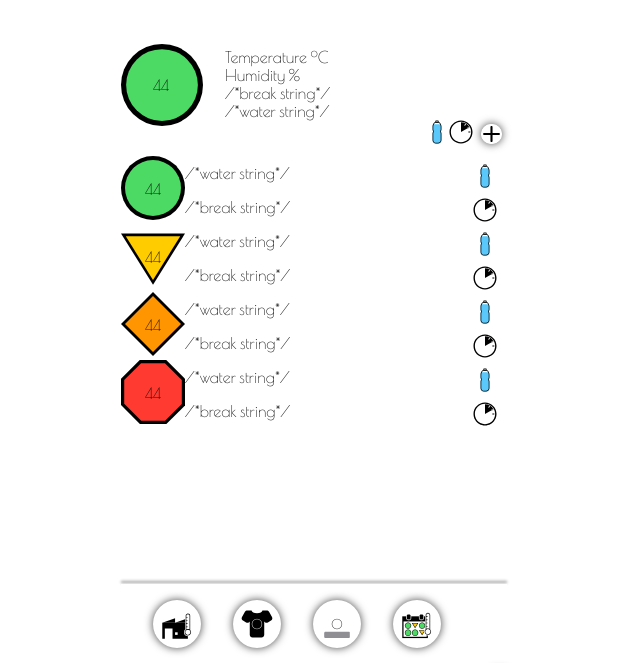
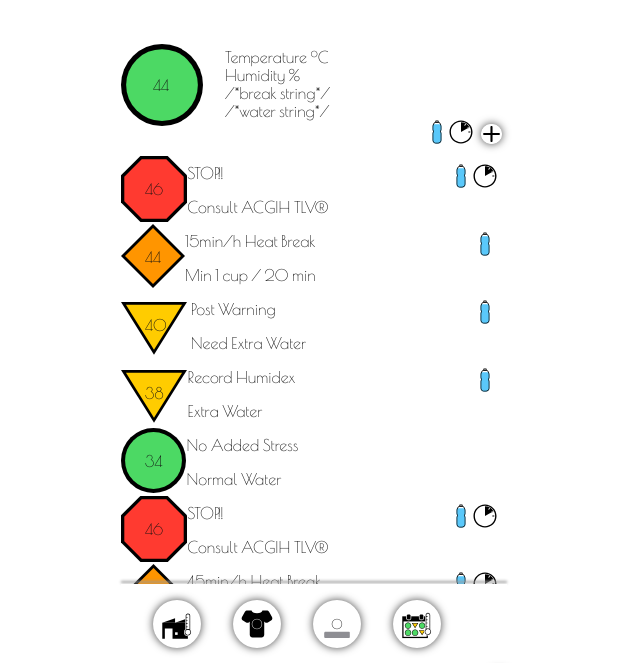
Before and after one commit to oudy0001/HeatStress, a plain HTML site: page index.html in a window 1280 px wide. Shown: the part 88-751 px from the top of the page, without its empty margins (327-967 px from the left). Drawn offline with nearby package versions, Linux system fonts and the light colour scheme.

Commit message:
I created and hooked up a list of data that generates the list, I am still working on getting the number pad to add inputs but I have a few questions for John first. In the mean time I will be working on getting the css perfect and as a result the html has changed a bit too (one thing I already fixed is that the list currently doesn't display the last data member it need a bottom margin of 8rem to fix but I don't want to include the latest css and scss files because they are still being worked on). This should be enough changes for a bit.

```diff
--- a/events/events.js
+++ b/events/events.js
@@ -11,9 +11,64 @@ var HSAppByOHCOW = {
         radiantLevel: 0,
         acclimatized: false
     },
+    listOfEntries: [
+        //db4his this is temporary dummy data
+        {temp: 28, accl: false},
+        {temp: 30, accl: false},
+        {temp: 35, accl: false},
+        {temp: 38, accl: false},
+        {temp: 40, accl: false},
+        {temp: 43, accl: false},
+        {temp: 46, accl: false},
+        {temp: 34, accl: true},
+        {temp: 38, accl: true},
+        {temp: 40, accl: true},
+        {temp: 44, accl: true},
+        {temp: 46, accl: true}
+        //db4hie
+    ],
+    settings: {
+      celsius: true
+    },
+    //view constructor definately use
 
-icon:{},
+    renderList: function(HSRepeatingList){
+        for(var i = (HSAppByOHCOW.listOfEntries.length - 1); i > -1; i--){
+            var translateObject = HSAppByOHCOW.interpert(HSAppByOHCOW.listOfEntries[i].temp, HSAppByOHCOW.listOfEntries[i].accl);
+            var container = document.createElement('div');
+            container.setAttribute('class', 'repeatingListItem');
+            //icon
+            var iconHolder = document.createElement('p');
+            var iconClassString = 'repBackground level' + translateObject.color;
+            iconHolder.innerHTML = HSAppByOHCOW.listOfEntries[i].temp;
+            iconHolder.setAttribute('class', iconClassString);
+            var stringHolder = document.createElement('div');
+            stringHolder.setAttribute('class', 'repRight');
+            //strings
+            var waterString = document.createElement('p');
+            waterString.innerHTML = HSAppByOHCOW.shortWaterStrings[translateObject.waterNumber];
+            var breakString = document.createElement('p');
+            breakString.innerHTML = HSAppByOHCOW.shortBreakStrings[translateObject.breakStrings];
+            stringHolder.appendChild(breakString);
+            stringHolder.appendChild(waterString);
+            container.appendChild(iconHolder);
+            container.appendChild(stringHolder);
+            HSRepeatingList.appendChild(container);
+            //displays icons when necissary
+            if(translateObject.breakStrings > 3){
+                var timeClock = document.createElement('span');
+                timeClock.setAttribute('class', 'timeClock notice');
+                breakString.appendChild(timeClock);
+            }
+            if(translateObject.waterNumber > 0){
+                var waterBottle = document.createElement('span');
+                waterBottle.setAttribute('class', 'waterBottle notice');
+                breakString.appendChild(waterBottle);
+            }
+        }
+    },
 
+//view constructors (not sure if this is the route we want to go down)
     layoutStrings: {
     title : 'Heat Stress Indicator',
     //info strings
@@ -67,6 +122,10 @@ icon:{},
         }
     },
 
+
+//MODLES
+    //TODO celcius to ferinheight converter
+
     //humidex
     calculateHumidex: function (temperature, humidity, radiant, clothing){
         //basic validation
@@ -85,119 +144,63 @@ icon:{},
 
     //interpertation of humidex
     breakStrings : [
-            'No Heat Stress',
-            'Post Heat Alerts, Start Recording',
-            'Post Heat Warning, Watch for Symptoms',
-            'Manditory 15 min Heat Break Every Hour',
-            'Manditory 30 min Heat Break Every Hour',
-            'Manditory 45 min Heat Break Every Hour',
-            'ONLY MEDICALLY SUPERVISED WORK CAN CONTINUE',
-            'error'
+            'No Heat Stress', //0
+            'Post Heat Alerts, Start Recording', //1
+            'Post Heat Warning, Watch for Symptoms', //2
+            'Manditory 15 min Heat Break Every Hour', //3
+            'Manditory 30 min Heat Break Every Hour', //4
+            'Manditory 45 min Heat Break Every Hour', //5
+            'ONLY MEDICALLY SUPERVISED WORK CAN CONTINUE', //6
+            'error' //7
         ],
 
-    waterNumbers : [
-            'No Extra Water',
-            'Encourage Extra Water',
-            'Workers Need Extra Water',
-            'Minimum of 1 Cup of Cool (10-15 &ordm;C) Water Every 20 min',
-            'error'
+    waterStrings : [
+            'Normal Water Amount', //0
+            'Encourage Extra Water', //1
+            'Workers Need Extra Water', //2
+            'Minimum of 1 Cup of Cool (10-15 &ordm;C) Water Every 20 min', //3
+            'Consult ACGIH TLV®' //4
         ],
 
     shortBreakStrings: [
-            'No Stress',
-            'Record',
-            'Warning',
-            '15min/h',
-            '30min/h',
-            '45min/h',
-            'STOP',
-            'error'
+            'No Added Stress', //0
+            'Record Humidex', //1
+            'Post Warning', //2
+            '15min/h Heat Break', //3
+            '30min/h Heat Break', //4
+            '45min/h Heat Break', //5
+            'STOP!!', //6
+            'error' //7
     ],
 
     shortWaterStrings: [
-            'No Extra',
-            'Extra Water',
-            'Need Extra',
-            'Min 1 cup / 20 min',
-            'error'
+            'Normal Water', //1
+            'Extra Water', //2
+            'Need Extra Water', //3
+            'Min 1 cup / 20 min', //4
+            'Consult ACGIH TLV®' //5
     ],
 
+    //separated from the calculation of the humidex because it is not a calculation
     interpert: function(humidex, acclimitzaton){
         if(isNaN(humidex)){
             console.error("humidex is NaN, please check console for more")
             return;
         };
-        if(acclimitzaton=false){
-            if(humidex<29.5)
-            {
-                return {
-                    color: 1,
-                    breakStrings: 1,
-                    waterNumber: 1
-                };
-            }
-             else if(humidex<33.5)
-             {
-                 return {
-                     color: 2,
-                     breakStrings: 2,
-                     waterNumbers: 2
-                 };
-             }
-              else if(humidex<37.5)
-              {
-                  return {
-                      color: 3,
-                      breakStrings:3,
-                      waterNumbers:3
-                  };
-              }
-            else if(humidex<39.5)
-            {
-                return {
-                    color: 4,
-                    breakStrings: 4,
-                    waterNumbers: 3
-                };
-            }
-            else if(humidex<41.5)
-            {
-                return {
-                    color: 5,
-                    breakStrings: 5,
-                    waterNumbers: 3
-                };
-            }
-            else if(humidex<44.5)
-            {
-                return {
-                    color: 6,
-                    breakStrings: 6,
-                    waterNumbers: 3
-                };
-            }
-            else
-                {
-                    return {
-                        color: 7,
-                        breakStrings: 7,
-                        waterNumbers: 4
-                    }
-                }
-        }else{
+        if(acclimitzaton){
             if(humidex<35.5)
             {
 
                 return{
-                    color: 0,
+                    color: 1,
                     breakStrings: 0,
-                    waterNumbers: 0
+                    waterNumber: 0
                 };
             }
             else if(humidex<39.5)
             {
                 return {
-                    color: 1,
+                    color: 2,
                     breakStrings: 1,
                     waterNumber: 1
                 };
@@ -218,15 +221,71 @@ icon:{},
                     waterNumber: 3
                 };
             }
-            //case exception
             else
             {
                 return {
-                    color: 1,
-                    breakStrings: 1,
-                    waterNumber: 1
+                    color: 4,
+                    breakStrings: 6,
+                    waterNumber: 4
                 };
             }
+        }else{
+            if(humidex<29.5)
+            {
+                return {
+                    color: 1,
+                    breakStrings: 0,
+                    waterNumber: 0
+                };
+            }
+             else if(humidex<33.5)
+             {
+                 return {
+                     color: 2,
+                     breakStrings: 1,
+                     waterNumber: 1
+                 };
+             }
+              else if(humidex<37.5)
+              {
+                  return {
+                      color: 2,
+                      breakStrings:2,
+                      waterNumber:2
+                  };
+              }
+            else if(humidex<39.5)
+            {
+                return {
+                    color: 3,
+                    breakStrings: 3,
+                    waterNumber: 3
+                };
+            }
+            else if(humidex<41.5)
+            {
+                return {
+                    color: 3,
+                    breakStrings: 4,
+                    waterNumber: 3
+                };
+            }
+            else if(humidex<44.5)
+            {
+                return {
+                    color: 3,
+                    breakStrings: 5,
+                    waterNumber: 3
+                };
+            }
+            else
+                {
+                    return {
+                        color: 4,
+                        breakStrings: 6,
+                        waterNumber: 4
+                    }
+                }
         }
     },
 
@@ -349,6 +408,7 @@ icon:{},
         x.innerHTML = "Latitude: " + position.coords.latitude +
         "<br>Longitude: " + position.coords.longitude;
     }
+
 }
 
 document.addEventListener("DOMContentLoaded", function(){
@@ -356,7 +416,10 @@ document.addEventListener("DOMContentLoaded", function(){
 
     //TODO: change to make impossible to have naming confilicts
     var x = document.getElementById("demo"),
-        OHCOWwrapper = document.getElementById("OHCOWwrapper"),
+        HSWrapper = document.getElementById("OHCOWwrapper"),
+//        HSBigTemperature = document.getElementById("bigTemperature"),
+//        HSBigCelOrFer = document.getElementById("bigCelOrFer"),
+//        HSBigHumidity = document.getElementById("bigHumidity"),
         HSNumPad = document.getElementById("numberPad"),
         HSIndoorOutdoor = document.getElementById("indoorOutdoor"),
         HSClothingLevel = document.getElementById("clothingLevel"),
@@ -373,11 +436,53 @@ document.addEventListener("DOMContentLoaded", function(){
         if(HSNumberPad.getAttribute('class') == 'none'){
             HSNumberPad.setAttribute('class', '');
             HSRepeatingList.setAttribute('class', 'none');
+//            HSBigTemperature.setAttribute('class', 'editing');
+//            HSBigHumidity.setAttribute('class', '');
         }else{
             HSNumberPad.setAttribute('class', 'none');
             HSRepeatingList.setAttribute('class', '');
+//            HSBigTemperature.setAttribute('class', '');
+//            HSBigHumidity.setAttribute('class', '');
         }
-    })
+    });
+    //handling temperature or humidity input needs updated index.html
+//    HSBigTemperature.addEventListener('click', function(){
+//        HSNumberPad.setAttribute('class', '');
+//        HSRepeatingList.setAttribute('class', 'none');
+//        HSBigTemperature.setAttribute('class', 'editing');
+//        HSBigHumidity.setAttribute('class', '');
+//    });
+//    HSBigHumidity.addEventListener('click', function(){
+//        HSNumberPad.setAttribute('class', '');
+//        HSRepeatingList.setAttribute('class', 'none');
+//        HSBigTemperature.setAttribute('class', '');
+//        HSBigHumidity.setAttribute('class', 'editing');
+//    });
+    //numberpad
+    HSNumPad.addEventListener('click', function(ev){
+        switch (ev.target.textContent){
+                case '1':
+                case '2':
+                case '3':
+                case '4':
+                case '5':
+                case '6':
+                case '7':
+                case '8':
+                case '9':
+                case '0':
+                break;
+            case 'next':
+                break;
+            case 'done':
+                break;
+            case 'back':
+                break;
+            default:
+                break;
+        };
+       console.log(ev.target.textContent);
+    });
     //bottom buttons
     HSIndoorOutdoor.addEventListener('click', function(){
         alert('Outdoor temperature is coming soon!');
@@ -426,25 +531,9 @@ document.addEventListener("DOMContentLoaded", function(){
         HSAccl.setAttribute('class', 'unacclimatized');
     })
 
-    //numberpad
-    HSNumPad.addEventListener('click', function(ev){
-        switch (ev.target.textContent){
-                case '1':
-                case '2':
-                case '3':
-                case '4':
-                case '5':
-                case '6':
-                case '7':
-                case '8':
-                case '9':
-                case '0':
-                break;
-            default:
-                break;
-        };
-       console.log(ev.target.textContent);
-    });
+    HSAppByOHCOW.renderList(HSRepeatingList);
+
+    //Experimental junk
 //    HSAppByOHCOW.construct(x);
 
 //    HSAppByOHCOW.getLocation();
@@ -474,4 +563,4 @@ document.addEventListener("DOMContentLoaded", function(){
 
 //        console.log(dataHolder);
 //        console.log(dataHolderDuplicate);
-        });
+});
--- a/index.html
+++ b/index.html
@@ -35,28 +35,6 @@
             </div>
         </div>
         <div id="repeatingList">
-            <div class="repeatingListItem">
-                <p class="repBackground level1">44</p>
-                <div class="repRight">
-                    <p>/*water string*/ <span class="waterBottle notice"/></p>
-                    <p>/*break string*/ <span class="timeClock notice"/></p>
-                </div>
-                <p class="repBackground level2">44</p>
-                <div class="repRight">
-                    <p>/*water string*/ <span class="waterBottle notice"/></p>
-                    <p>/*break string*/ <span class="timeClock notice"/></p>
-                </div>
-                <p class="repBackground level3">44</p>
-                <div class="repRight">
-                    <p>/*water string*/ <span class="waterBottle notice"/></p>
-                    <p>/*break string*/ <span class="timeClock notice"/></p>
-                </div>
-                <p class="repBackground level4">44</p>
-                <div class="repRight">
-                    <p>/*water string*/ <span class="waterBottle notice"/></p>
-                    <p>/*break string*/ <span class="timeClock notice"/></p>
-                </div>
-            </div>
         </div>
         <div id="numberPad" class="none">
             <div class="numberPadRow">
```
